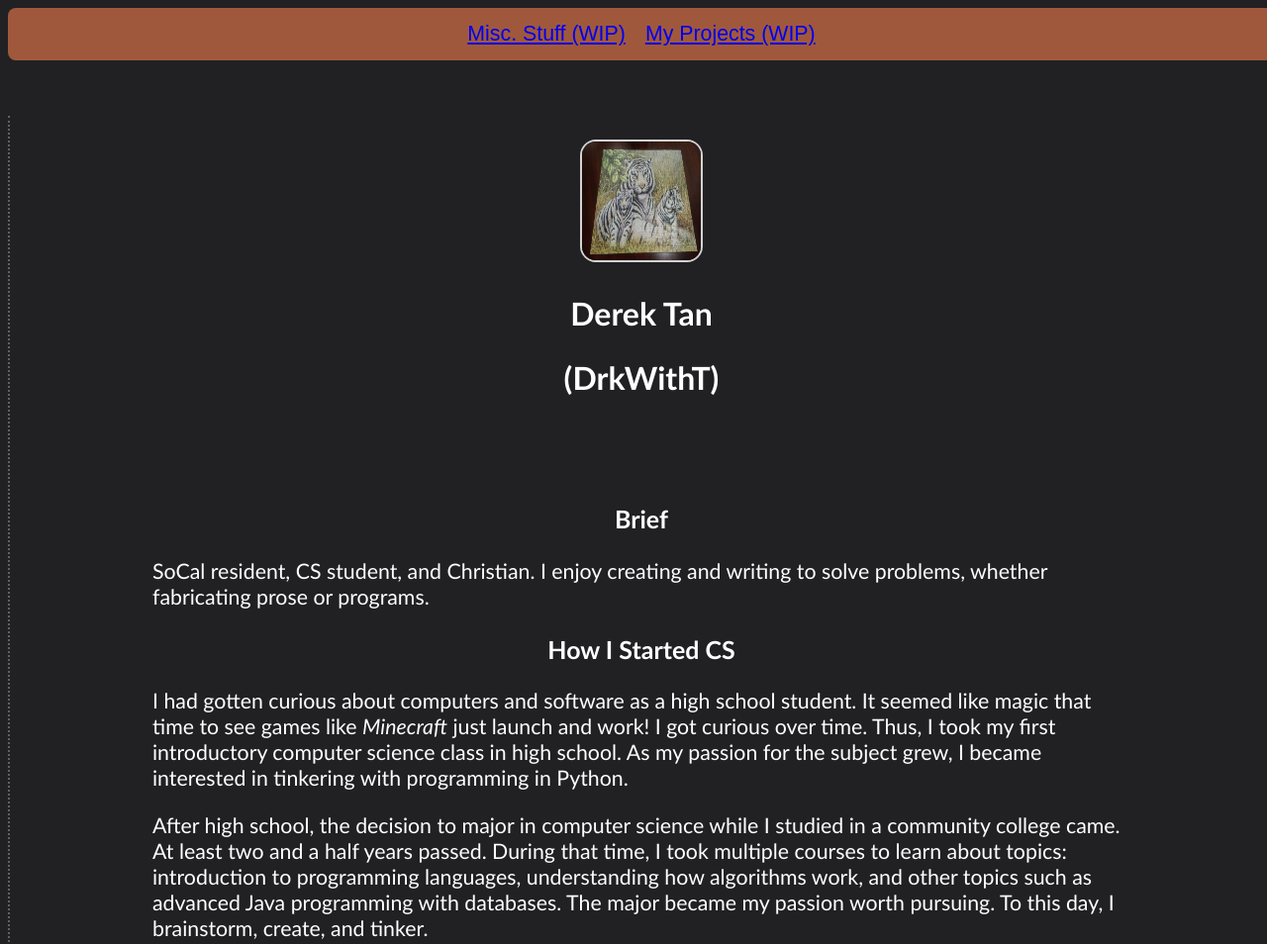
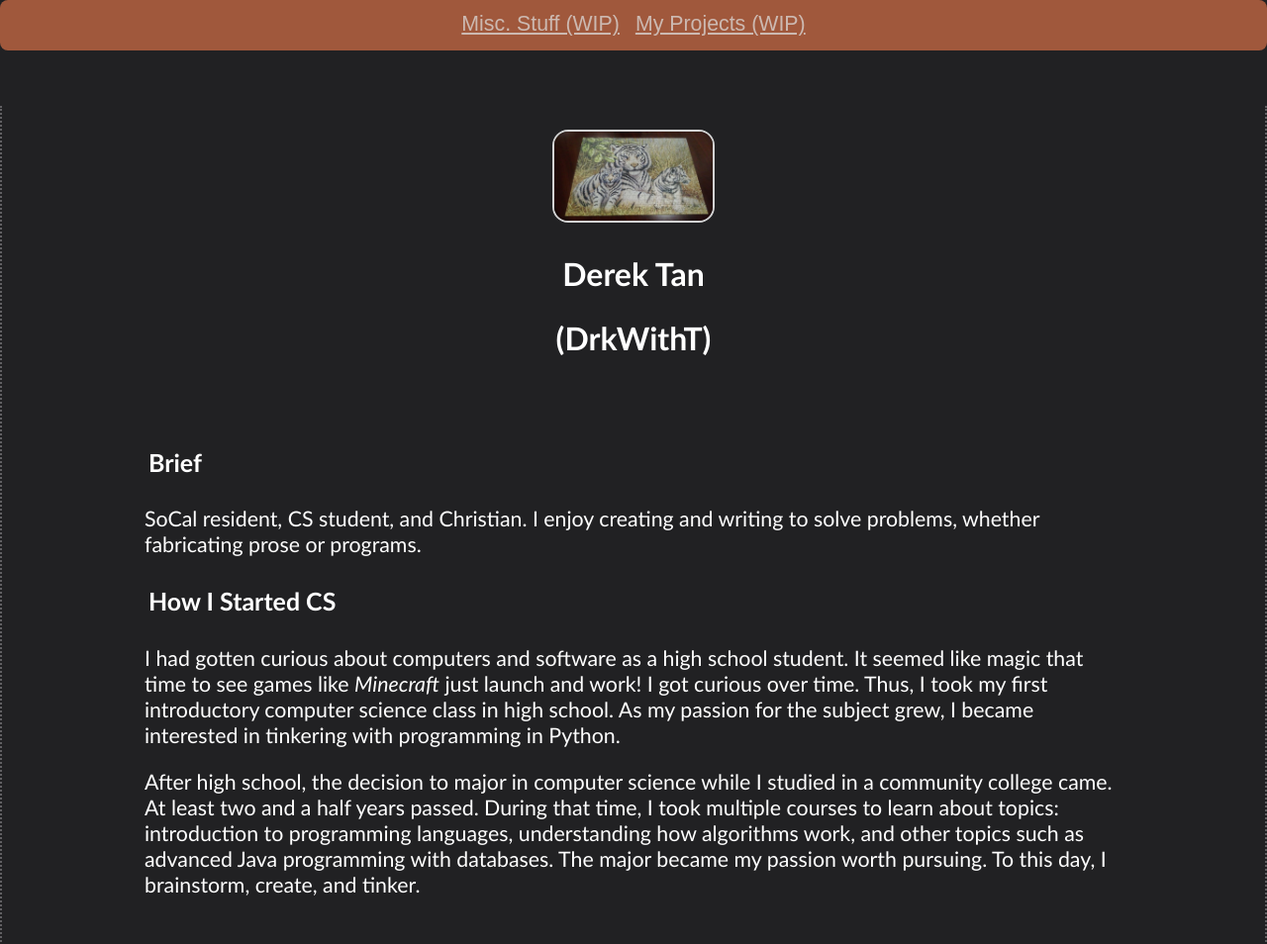
Before and after one commit to DrkWithT/DrkWithT.github.io, a plain HTML site: page index.html in a window 1280 px wide. Shown: the top 954 px of the page at 99% size. Drawn offline with Linux system fonts and the light colour scheme.

Commit message:
Fixed CSS styles and HTML for now.

```diff
--- a/index.html
+++ b/index.html
@@ -33,11 +33,11 @@
       </section>
       <!-- Mini Biography? -->
       <section class="page-section">
-        <h3 class="section-title">Brief</h3>
+        <h3 class="section-title">Brief</h3><br>
         <p>
           SoCal resident, CS student, and Christian. I enjoy creating and writing to solve problems, whether fabricating prose or programs.
         </p>
-        <h3 class="section-title">How I Started CS</h3>
+        <h3 class="section-title">How I Started CS</h3><br>
         <p>
           I had gotten curious about computers and software as a high school student. It seemed like magic that time to see games like <em>Minecraft</em> just launch and work! I got curious over time. Thus, I took my first introductory computer science class in high school. As my passion for the subject grew, I became interested in tinkering with programming in Python.
         </p>
--- a/public/css/index.css
+++ b/public/css/index.css
@@ -18,6 +18,9 @@ html {
 body {
   width: 100%;
   height: 100%;
+  display: block;
+  margin: 0;
+  padding: 0;
   font-family: var(--default-font);
   font-size: 16pt;
   background-color: #212123;
@@ -48,20 +51,21 @@ nav {
 
 a.nav-link {
   display: block;
-  border-width: 2px;
-  border-style: solid;
-  border-color: transparent;
+  border-bottom-width: 2px;
+  border-bottom-style: solid;
+  border-bottom-color: #a0583c;
   padding: 8px;
-  transition: border-color 1s;
+  transition: border-bottom-color 1s;
   transition-timing-function: linear;
+  color: inherit;
 }
 
 a.nav-link:visited {
-  border-color: rgb(225, 75, 25);
+  border-bottom-color: rgb(225, 75, 25);
 }
 
 a.nav-link:hover {
-  border-color: rgb(225, 115, 25);
+  border-bottom-color: rgb(225, 115, 25);
 }
 
 /* Main Column */
@@ -93,39 +97,47 @@ div.captioned-img {
 }
 
 img#profile-image {
-  aspect-ratio: 1 / 1;
+  aspect-ratio: auto;
   border: 2px solid lightgray;
   border-radius: 16px;
-  width: 120px;
+  width: 160px;
   transition: width 1s;
 }
 
 img#profile-image:hover {
-  width: 140px;
+  width: 200px;
 }
 
-h1 + h2.secondary-title, h3.section-title {
+h1 + h2.secondary-title {
   position: relative;
   top: 0px;
   display: block;
   text-align: center;
   font-family: inherit;
-  font-weight: bold;
+  color: inherit;
+}
+
+h3.section-title {
+  display: inline-block;
+  margin: 4px 0;
+  padding: 4px;
+  text-align: left;
+  font-family: inherit;
   color: inherit;
 }
 
 @keyframes nod {
   0% {top: 0px}
-  50% {top: 4px}
+  50% {top: 6px}
   100% {top: 0px}
 }
 
-h1:hover, h2.secondary-title:hover {
+h2.secondary-title:hover {
   animation-name: nod;
   animation-duration: 1s;
 }
 
-p:hover::before {
-  content: "&para;&nbsp;";
+h3.section-title:hover::before {
+  content: "Read: ";
   color: rgb(225, 115, 25);
 }
```
